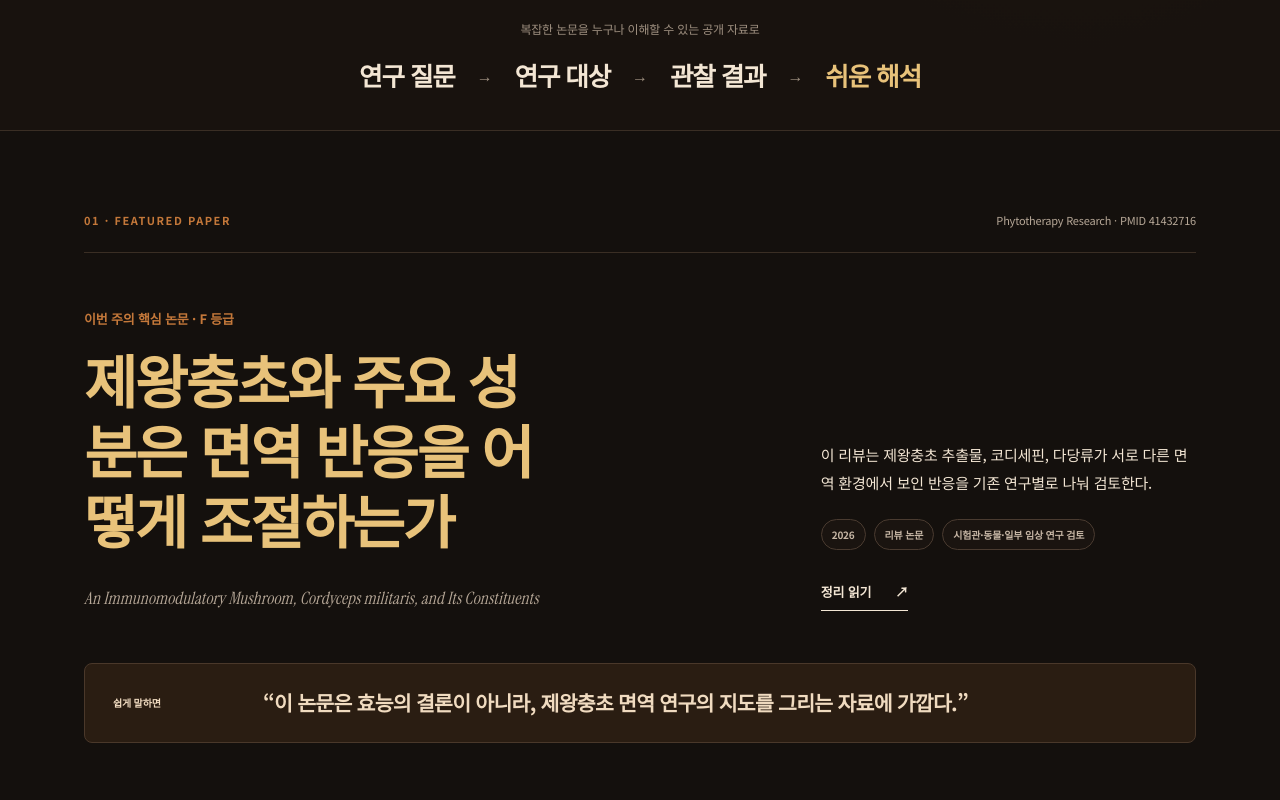
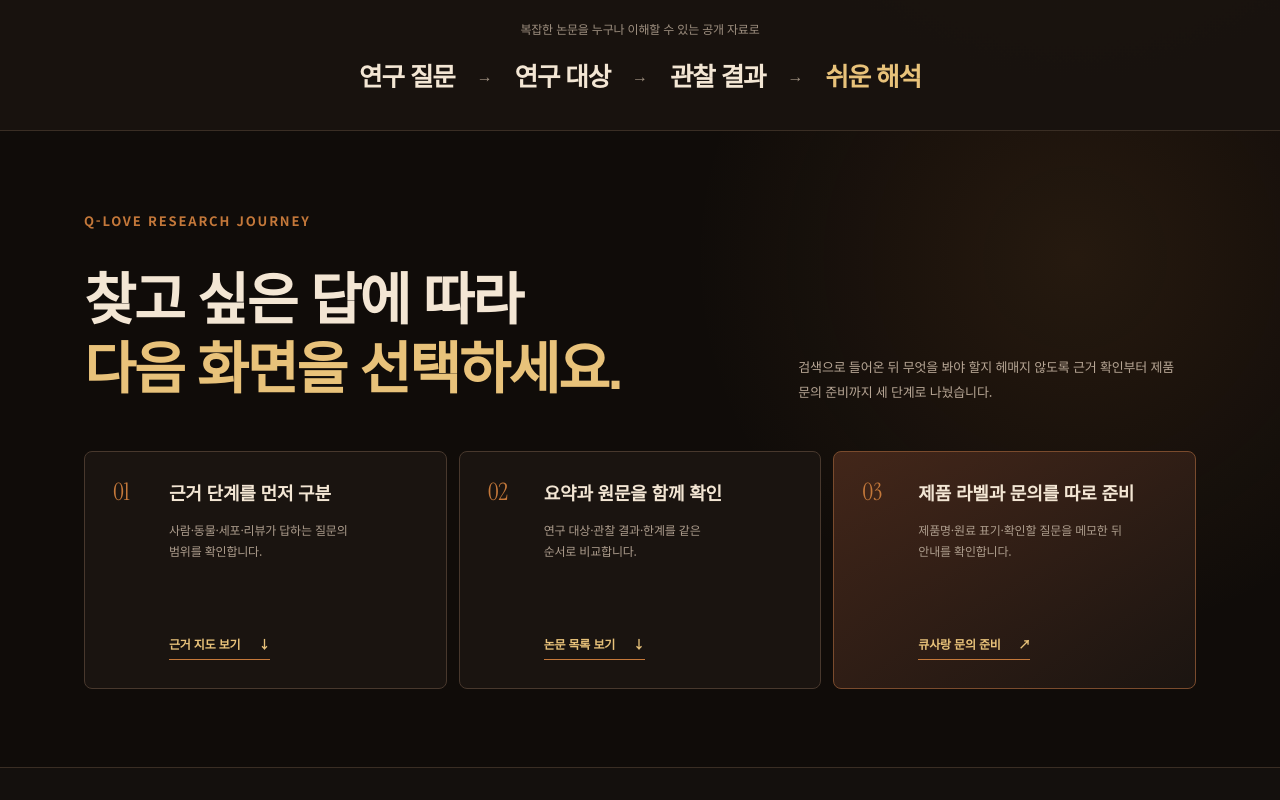
Before and after one commit to BANSEOK-KANG1/q-sarang, a Next.js app: page / in a window 1280 px wide. Shown: the part 680-1480 px from the top of the page. Built offline with nearby package versions, Linux system fonts and the light colour scheme.

Commit message:
Add Q-LOVE visitor journey

```diff
--- a/src/app/globals.css
+++ b/src/app/globals.css
@@ -2614,6 +2614,119 @@ a {
   color: #e8c27a;
 }
 
+.research-intent-path {
+  padding: 78px max(20px, calc((100vw - 1112px) / 2));
+  border-bottom: 1px solid #3a2e24;
+  background:
+    radial-gradient(circle at 84% 20%, rgba(196, 120, 58, 0.12), transparent 32%),
+    #100c09;
+}
+
+.research-intent-path__intro {
+  display: grid;
+  grid-template-columns: minmax(0, 1.05fr) minmax(280px, 0.65fr);
+  gap: 72px;
+  align-items: end;
+}
+
+.research-intent-path__intro .research-section-label {
+  grid-column: 1 / -1;
+  color: #c4783a;
+}
+
+.research-intent-path__intro h2 {
+  margin: -38px 0 0;
+  color: #f3e6d4;
+  font-family: var(--font-display);
+  font-size: clamp(38px, 4.4vw, 62px);
+  font-weight: 600;
+  line-height: 1.22;
+  letter-spacing: -0.038em;
+  word-break: keep-all;
+}
+
+.research-intent-path__intro h2 em {
+  color: #e8c27a;
+  font-style: normal;
+}
+
+.research-intent-path__intro > p {
+  margin: 0;
+  color: #b7a695;
+  font-size: 13px;
+  line-height: 1.9;
+  word-break: keep-all;
+}
+
+.research-intent-path__steps {
+  display: grid;
+  grid-template-columns: repeat(3, minmax(0, 1fr));
+  gap: 12px;
+  margin: 46px 0 0;
+  padding: 0;
+  list-style: none;
+}
+
+.research-intent-path__steps li {
+  display: grid;
+  grid-template-columns: 42px 1fr;
+  gap: 14px;
+  min-height: 238px;
+  padding: 28px;
+  border: 1px solid #48382d;
+  border-radius: 8px;
+  background: rgba(29, 22, 18, 0.78);
+}
+
+.research-intent-path__steps > li:last-child {
+  border-color: #7a4b2d;
+  background: linear-gradient(145deg, rgba(84, 47, 31, 0.72), rgba(29, 22, 18, 0.86));
+}
+
+.research-intent-path__steps li > span {
+  color: #c4783a;
+  font-family: var(--font-editorial);
+  font-size: 24px;
+  line-height: 1;
+}
+
+.research-intent-path__steps li > div {
+  display: flex;
+  flex-direction: column;
+}
+
+.research-intent-path__steps strong {
+  color: #f3e6d4;
+  font-size: 18px;
+  line-height: 1.42;
+}
+
+.research-intent-path__steps p {
+  margin: 14px 0 24px;
+  color: #ad9d8d;
+  font-size: 12px;
+  line-height: 1.75;
+  word-break: keep-all;
+}
+
+.research-intent-path__steps a {
+  display: inline-flex;
+  align-items: center;
+  justify-content: space-between;
+  gap: 18px;
+  width: fit-content;
+  margin-top: auto;
+  padding-bottom: 5px;
+  border-bottom: 1px solid #c4783a;
+  color: #e8c27a;
+  font-size: 12px;
+  font-weight: 750;
+}
+
+.research-intent-path__steps i {
+  font-style: normal;
+}
+
 .featured-paper,
 .evidence-dashboard,
 .research-library,
@@ -3037,6 +3150,19 @@ a {
   color: var(--research-muted);
   font-size: 14px;
   line-height: 1.9;
+}
+
+.research-next-step__source,
+.paper-inquiry__source {
+  display: block;
+  margin-top: 14px;
+  color: #b7a695;
+  font-size: 11px;
+  line-height: 1.6;
+}
+
+.paper-inquiry__source {
+  color: #765f50;
 }
 
 .paper-inquiry {
@@ -3319,6 +3445,12 @@ a {
   .research-statement { padding: 34px 20px; }
   .research-statement div { flex-wrap: wrap; gap: 10px 14px; }
   .research-statement i { font-size: 11px; }
+  .research-intent-path { padding: 64px 18px; }
+  .research-intent-path__intro { grid-template-columns: 1fr; gap: 22px; }
+  .research-intent-path__intro .research-section-label { grid-column: auto; }
+  .research-intent-path__intro h2 { margin-top: 0; font-size: clamp(36px, 10.5vw, 48px); }
+  .research-intent-path__steps { grid-template-columns: 1fr; margin-top: 34px; }
+  .research-intent-path__steps li { min-height: 0; padding: 24px; }
   .featured-paper,
   .research-library,
   .presentation-section,
--- a/src/app/paper/[slug]/page.tsx
+++ b/src/app/paper/[slug]/page.tsx
@@ -313,9 +313,17 @@ export default async function PaperPage({
                   궁금한 점을 정리하는 확인표가 있습니다. 연구 결과를 제품 효능으로
                   단정하지 않고 문의 목적부터 구분합니다.
                 </p>
-                <a href={NAVER_PRODUCT_HUB_URL} target="_blank" rel="noreferrer">
+                <a
+                  href={NAVER_PRODUCT_HUB_URL}
+                  target="_blank"
+                  rel="noreferrer"
+                  data-journey-stage="paper-product-guide"
+                >
                   큐사랑 제왕충초 문의 안내 <span aria-hidden="true">↗</span>
                 </a>
+                <small className="paper-inquiry__source">
+                  문의할 때 “Q-LOVE 연구 아카이브를 봤다”고 말씀해 주세요.
+                </small>
               </div>
             </section>
           </article>
--- a/src/components/ResearchHome.tsx
+++ b/src/components/ResearchHome.tsx
@@ -97,10 +97,11 @@ export default function ResearchHome() {
                 target="_blank"
                 rel="noreferrer"
                 className="research-button research-button--text"
+                data-journey-stage="hero-product-guide"
               >
                 큐사랑 문의 안내 <span aria-hidden="true">↗</span>
               </a>
-                        </div>
+            </div>
           </div>
 
           <figure className="research-hero__visual" aria-label="Cordyceps militaris 제왕충초">
@@ -133,6 +134,58 @@ export default function ResearchHome() {
             <i>→</i>
             <span className="highlight">쉬운 해석</span>
           </div>
+        </section>
+
+        <section
+          className="research-intent-path"
+          id="journey"
+          aria-labelledby="research-intent-path-title"
+        >
+          <div className="research-intent-path__intro">
+            <p className="research-section-label">Q-LOVE RESEARCH JOURNEY</p>
+            <h2 id="research-intent-path-title">
+              찾고 싶은 답에 따라
+              <br />
+              <em>다음 화면을 선택하세요.</em>
+            </h2>
+            <p>
+              검색으로 들어온 뒤 무엇을 봐야 할지 헤매지 않도록 근거 확인부터
+              제품 문의 준비까지 세 단계로 나눴습니다.
+            </p>
+          </div>
+          <ol className="research-intent-path__steps">
+            <li>
+              <span>01</span>
+              <div>
+                <strong>근거 단계를 먼저 구분</strong>
+                <p>사람·동물·세포·리뷰가 답하는 질문의 범위를 확인합니다.</p>
+                <Link href="#evidence">근거 지도 보기 <i aria-hidden="true">↓</i></Link>
+              </div>
+            </li>
+            <li>
+              <span>02</span>
+              <div>
+                <strong>요약과 원문을 함께 확인</strong>
+                <p>연구 대상·관찰 결과·한계를 같은 순서로 비교합니다.</p>
+                <Link href="#library">논문 목록 보기 <i aria-hidden="true">↓</i></Link>
+              </div>
+            </li>
+            <li>
+              <span>03</span>
+              <div>
+                <strong>제품 라벨과 문의를 따로 준비</strong>
+                <p>제품명·원료 표기·확인할 질문을 메모한 뒤 안내를 확인합니다.</p>
+                <a
+                  href={NAVER_PRODUCT_HUB_URL}
+                  target="_blank"
+                  rel="noreferrer"
+                  data-journey-stage="intent-product-guide"
+                >
+                  큐사랑 문의 준비 <i aria-hidden="true">↗</i>
+                </a>
+              </div>
+            </li>
+          </ol>
         </section>
 
         <section className="featured-paper">
@@ -385,9 +438,13 @@ export default function ResearchHome() {
                 target="_blank"
                 rel="noreferrer"
                 className="research-button research-button--light"
+                data-journey-stage="footer-product-guide"
               >
                 제왕충초 문의 안내 보기 <span aria-hidden="true">↗</span>
               </a>
+              <small className="research-next-step__source">
+                문의할 때 “Q-LOVE 연구 아카이브를 봤다”고 말씀해 주세요.
+              </small>
             </div>
           </div>
         </section>
--- a/src/components/ResearchShell.tsx
+++ b/src/components/ResearchShell.tsx
@@ -19,6 +19,7 @@ export function ResearchHeader({ compact = false }: { compact?: boolean }) {
         <span className="research-brand__sub">큐사랑 · 제왕충초 연구 아카이브</span>
       </Link>
       <nav className="research-nav" aria-label="주요 메뉴">
+        <Link href="/#journey">이용 안내</Link>
         <Link href="/#library">연구 데이터베이스</Link>
         <Link href="/#evidence">근거 수준</Link>
         <Link href="/methodology">연구 원칙</Link>
```
